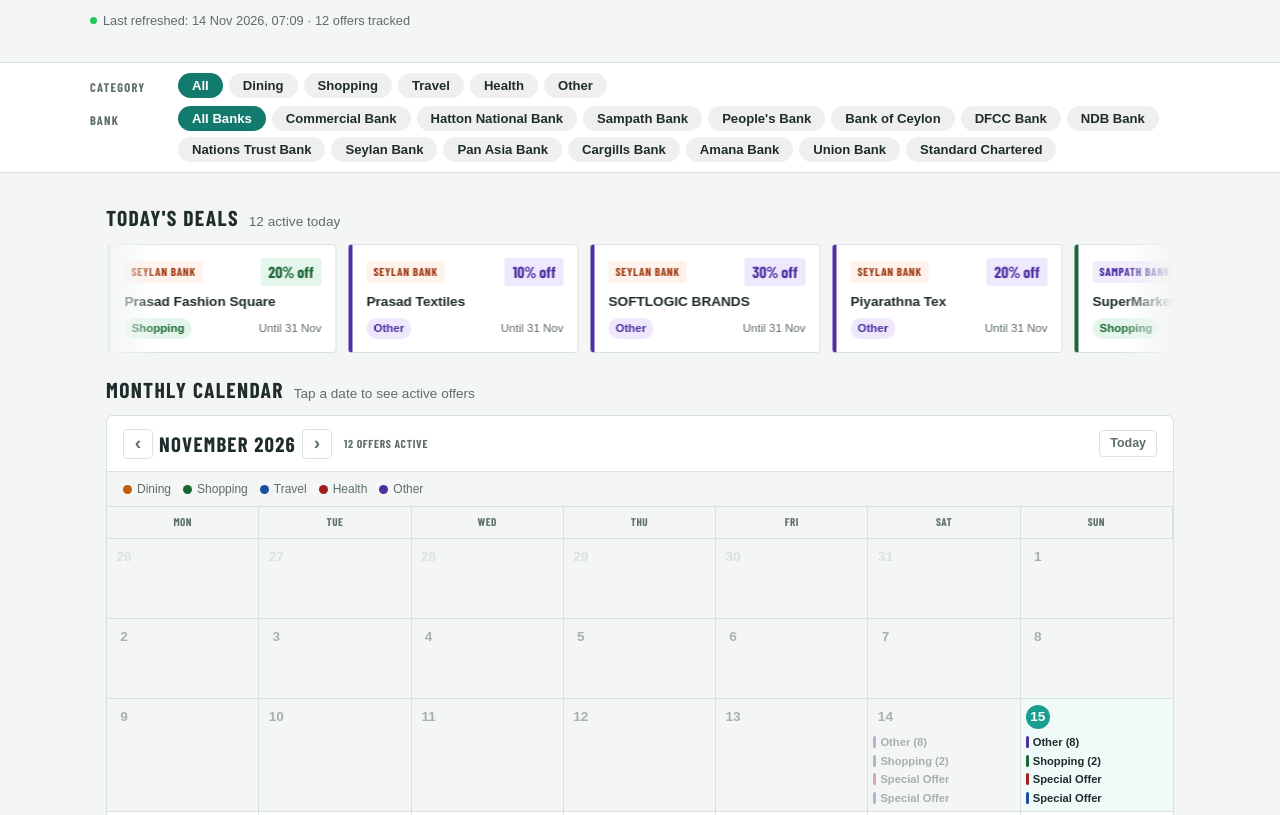
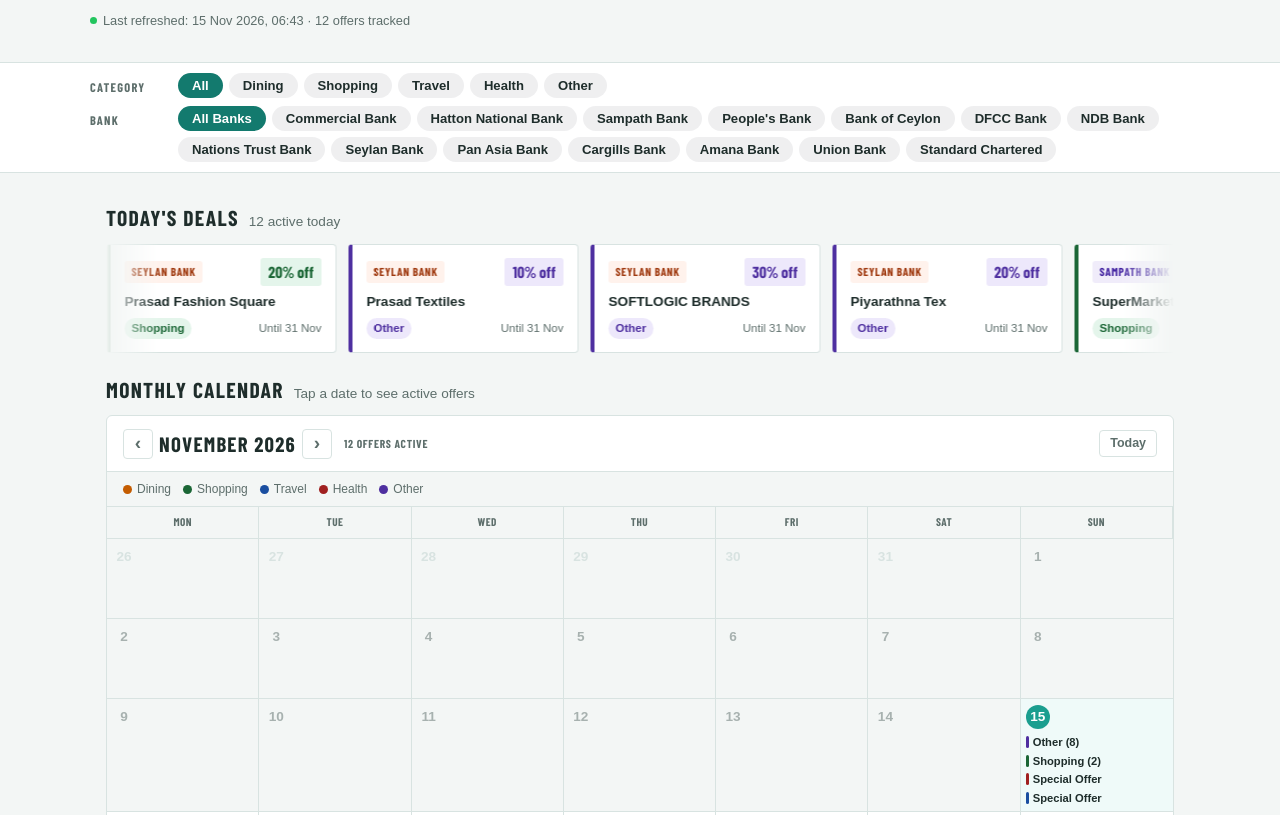
Before and after one commit to fuzentra/cards-lka, a plain HTML site: page index.html in a window 1280 px wide. Shown: the part 194-1009 px from the top of the page. Drawn offline with nearby package versions, Linux system fonts and the light colour scheme; a web font is replaced by a local one.

Commit message:
chore: daily offer update — 15 Nov 2026 06:43 (LKT)

```diff
--- a/index.html
+++ b/index.html
@@ -605,19 +605,19 @@ const BANKS=[
   {id:"sc",       name:"Standard Chartered",       url:"https://www.sc.com/lk/credit-cards/"}
 ];
 
-const EMBEDDED={"updated":"14 Nov 2026, 07:09","offers":[
-  {"bank": "Seylan Bank", "bank_id": "seylan", "title": "DSI OFFER", "discount": "25% off", "category": "Other", "merchant": "", "valid_from": "2026-11-14", "valid_to": "2026-11-31", "url": "https://www.seylan.lk/promotions/cards"},
-  {"bank": "Seylan Bank", "bank_id": "seylan", "title": "Prasad Fashion Square", "discount": "20% off", "category": "Shopping", "merchant": "", "valid_from": "2026-11-14", "valid_to": "2026-11-31", "url": "https://www.seylan.lk/promotions/cards"},
-  {"bank": "Seylan Bank", "bank_id": "seylan", "title": "Prasad Textiles", "discount": "10% off", "category": "Other", "merchant": "", "valid_from": "2026-11-14", "valid_to": "2026-11-31", "url": "https://www.seylan.lk/promotions/cards"},
-  {"bank": "Seylan Bank", "bank_id": "seylan", "title": "SOFTLOGIC BRANDS", "discount": "30% off", "category": "Other", "merchant": "", "valid_from": "2026-11-14", "valid_to": "2026-11-31", "url": "https://www.seylan.lk/promotions/cards"},
-  {"bank": "Seylan Bank", "bank_id": "seylan", "title": "Piyarathna Tex", "discount": "20% off", "category": "Other", "merchant": "", "valid_from": "2026-11-14", "valid_to": "2026-11-31", "url": "https://www.seylan.lk/promotions/cards"},
-  {"bank": "Sampath Bank", "bank_id": "sampath", "title": "SuperMarkets", "discount": "Special Offer", "category": "Shopping", "merchant": "", "valid_from": "2026-11-14", "valid_to": "2026-11-31", "url": "https://www.sampath.lk/en/promotions"},
-  {"bank": "Sampath Bank", "bank_id": "sampath", "title": "Electronics & Furniture", "discount": "Special Offer", "category": "Other", "merchant": "", "valid_from": "2026-11-14", "valid_to": "2026-11-31", "url": "https://www.sampath.lk/en/promotions"},
-  {"bank": "Sampath Bank", "bank_id": "sampath", "title": "Health and Insurance", "discount": "Special Offer", "category": "Health", "merchant": "", "valid_from": "2026-11-14", "valid_to": "2026-11-31", "url": "https://www.sampath.lk/en/promotions"},
-  {"bank": "Sampath Bank", "bank_id": "sampath", "title": "Travel and Leisure", "discount": "Special Offer", "category": "Travel", "merchant": "", "valid_from": "2026-11-14", "valid_to": "2026-11-31", "url": "https://www.sampath.lk/en/promotions"},
-  {"bank": "Sampath Bank", "bank_id": "sampath", "title": "Premium Offers", "discount": "Special Offer", "category": "Other", "merchant": "", "valid_from": "2026-11-14", "valid_to": "2026-11-31", "url": "https://www.sampath.lk/en/promotions"},
-  {"bank": "Sampath Bank", "bank_id": "sampath", "title": "VISA Offers", "discount": "Special Offer", "category": "Other", "merchant": "", "valid_from": "2026-11-14", "valid_to": "2026-11-31", "url": "https://www.sampath.lk/en/promotions"},
-  {"bank": "Sampath Bank", "bank_id": "sampath", "title": "Mastercard Offers", "discount": "Special Offer", "category": "Other", "merchant": "", "valid_from": "2026-11-14", "valid_to": "2026-11-31", "url": "https://www.sampath.lk/en/promotions"}
+const EMBEDDED={"updated":"15 Nov 2026, 06:43","offers":[
+  {"bank": "Seylan Bank", "bank_id": "seylan", "title": "DSI OFFER", "discount": "25% off", "category": "Other", "merchant": "", "valid_from": "2026-11-15", "valid_to": "2026-11-31", "url": "https://www.seylan.lk/promotions/cards"},
+  {"bank": "Seylan Bank", "bank_id": "seylan", "title": "Prasad Fashion Square", "discount": "20% off", "category": "Shopping", "merchant": "", "valid_from": "2026-11-15", "valid_to": "2026-11-31", "url": "https://www.seylan.lk/promotions/cards"},
+  {"bank": "Seylan Bank", "bank_id": "seylan", "title": "Prasad Textiles", "discount": "10% off", "category": "Other", "merchant": "", "valid_from": "2026-11-15", "valid_to": "2026-11-31", "url": "https://www.seylan.lk/promotions/cards"},
+  {"bank": "Seylan Bank", "bank_id": "seylan", "title": "SOFTLOGIC BRANDS", "discount": "30% off", "category": "Other", "merchant": "", "valid_from": "2026-11-15", "valid_to": "2026-11-31", "url": "https://www.seylan.lk/promotions/cards"},
+  {"bank": "Seylan Bank", "bank_id": "seylan", "title": "Piyarathna Tex", "discount": "20% off", "category": "Other", "merchant": "", "valid_from": "2026-11-15", "valid_to": "2026-11-31", "url": "https://www.seylan.lk/promotions/cards"},
+  {"bank": "Sampath Bank", "bank_id": "sampath", "title": "SuperMarkets", "discount": "Special Offer", "category": "Shopping", "merchant": "", "valid_from": "2026-11-15", "valid_to": "2026-11-31", "url": "https://www.sampath.lk/en/promotions"},
+  {"bank": "Sampath Bank", "bank_id": "sampath", "title": "Electronics & Furniture", "discount": "Special Offer", "category": "Other", "merchant": "", "valid_from": "2026-11-15", "valid_to": "2026-11-31", "url": "https://www.sampath.lk/en/promotions"},
+  {"bank": "Sampath Bank", "bank_id": "sampath", "title": "Health and Insurance", "discount": "Special Offer", "category": "Health", "merchant": "", "valid_from": "2026-11-15", "valid_to": "2026-11-31", "url": "https://www.sampath.lk/en/promotions"},
+  {"bank": "Sampath Bank", "bank_id": "sampath", "title": "Travel and Leisure", "discount": "Special Offer", "category": "Travel", "merchant": "", "valid_from": "2026-11-15", "valid_to": "2026-11-31", "url": "https://www.sampath.lk/en/promotions"},
+  {"bank": "Sampath Bank", "bank_id": "sampath", "title": "Premium Offers", "discount": "Special Offer", "category": "Other", "merchant": "", "valid_from": "2026-11-15", "valid_to": "2026-11-31", "url": "https://www.sampath.lk/en/promotions"},
+  {"bank": "Sampath Bank", "bank_id": "sampath", "title": "VISA Offers", "discount": "Special Offer", "category": "Other", "merchant": "", "valid_from": "2026-11-15", "valid_to": "2026-11-31", "url": "https://www.sampath.lk/en/promotions"},
+  {"bank": "Sampath Bank", "bank_id": "sampath", "title": "Mastercard Offers", "discount": "Special Offer", "category": "Other", "merchant": "", "valid_from": "2026-11-15", "valid_to": "2026-11-31", "url": "https://www.sampath.lk/en/promotions"}
 ]};
 
 let allOffers=[],filtered=[];
```
Also changed, not shown: scripts/offers.json (+14 -14 lines).
